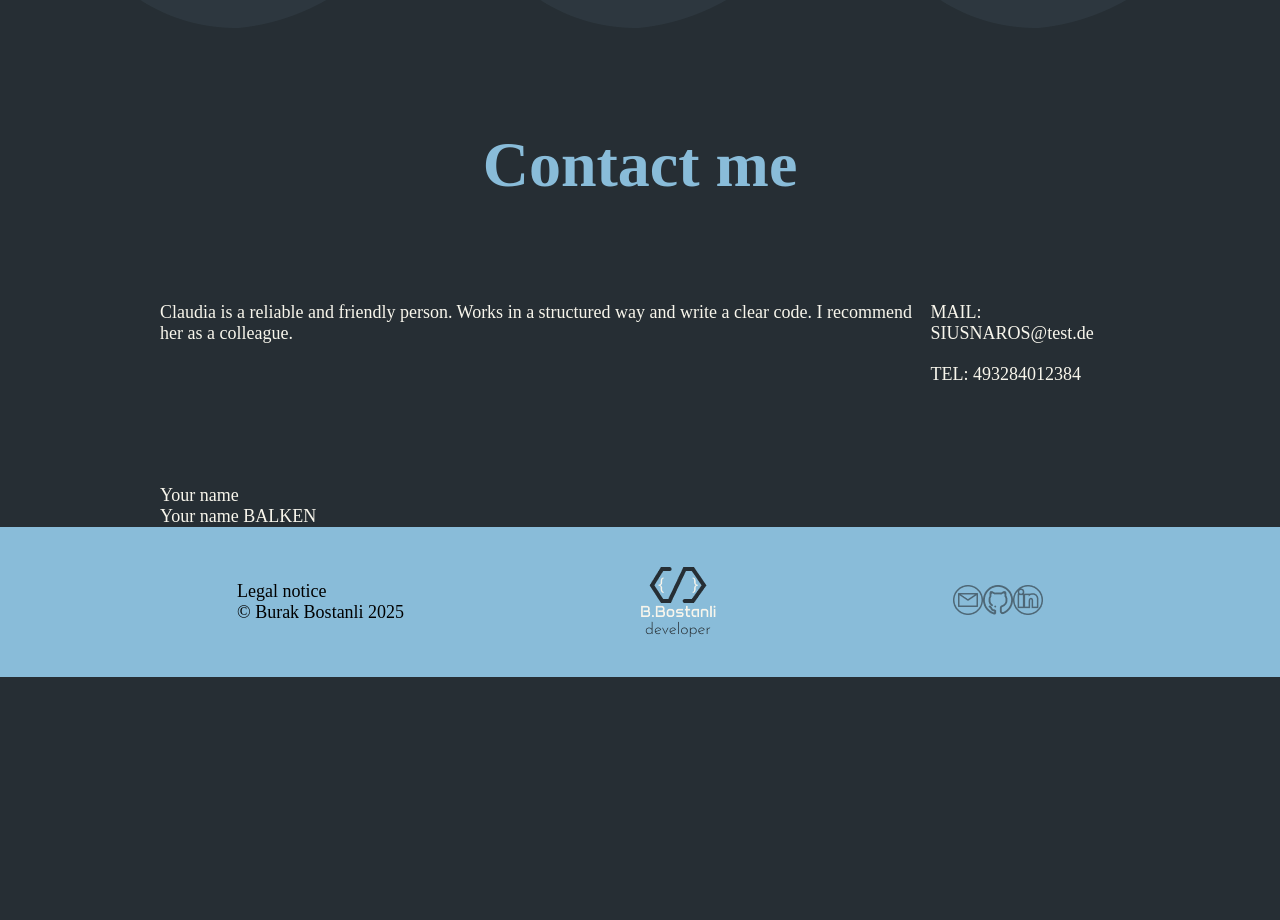
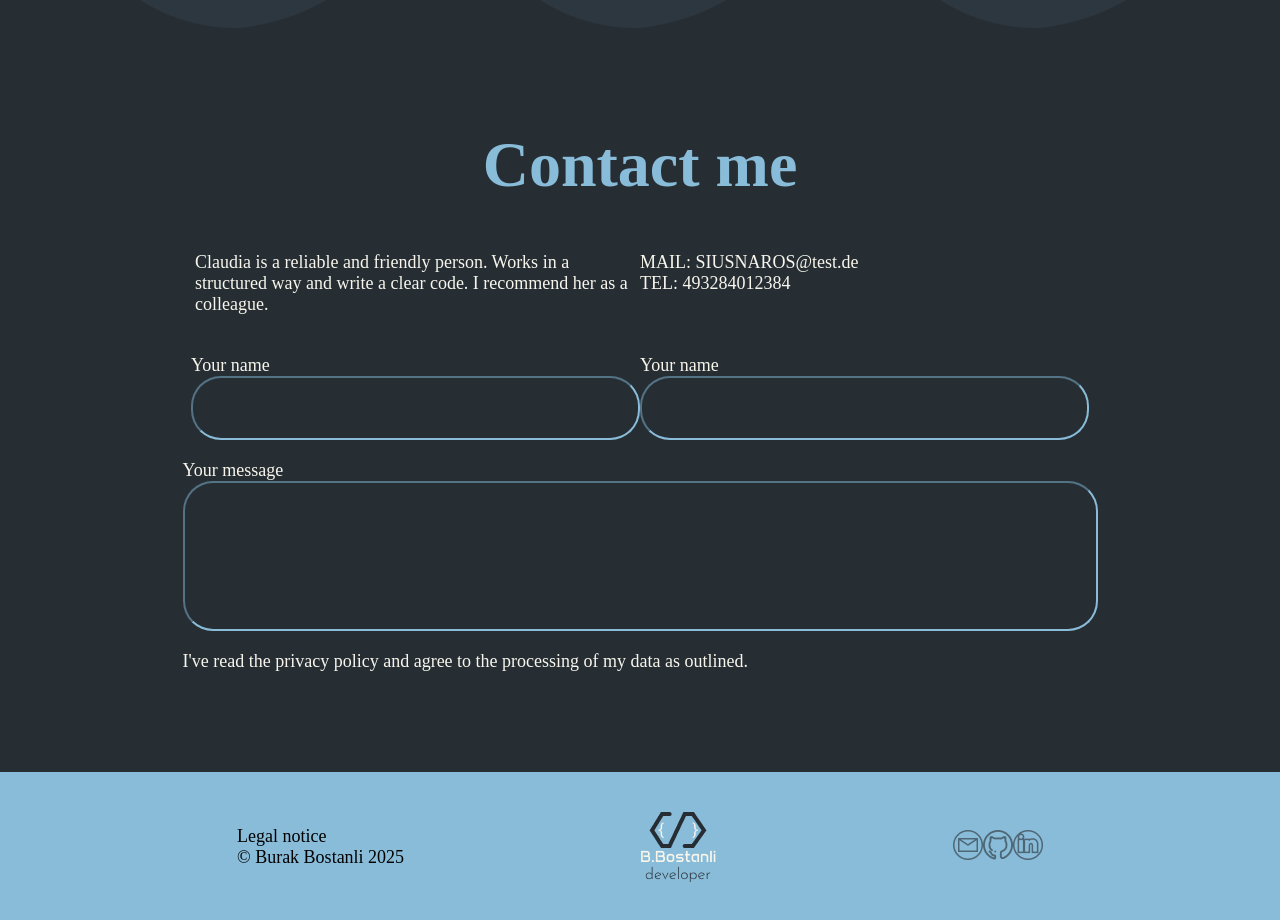
Before and after one commit to twenty2industries/portfolio, an Angular app: page / in a window 1280 px wide. Shown: the part 4140-5060 px from the top of the page. Before the commit the page ends 4817 px from the top, so only its background shows below. Built offline with nearby package versions, Linux system fonts and the light colour scheme.

Commit message:
feat&style: contact-me.component added; feedback.component edited Base structure is done, now working top down and implementing data from local arrays and add logic

```diff
--- a/src/app/main-content/contact-me/contact-me.component.html
+++ b/src/app/main-content/contact-me/contact-me.component.html
@@ -2,25 +2,29 @@
   <h1>Contact me</h1>
   <div class="input">
     <div class="text">
-      Claudia is a reliable and friendly person. Works in a structured way and write a clear code.
-      I recommend her
-      as a colleague.
+      <span>
+        Claudia is a reliable and friendly person. Works in a structured way and
+        write a clear code. I recommend her as a colleague.
+      </span>
+      <div class="contactInfo">
+        <div class="mail">MAIL: SIUSNAROS&#64;test.de</div>
+        <div class="tel">TEL: 493284012384</div>
+      </div>
     </div>
-    <div class="contactInfo">
-      <div class="mail">
-        MAIL: SIUSNAROS&#64;test.de
+    <div class="formularInput">
+      <div class="yourName">
+        <span> Your name </span>
+        <input type="text" />
       </div>
-      <div class="tel">
-        TEL: 493284012384
+      <div class="yourName">
+        <span> Your name </span>
+        <input type="text" />
       </div>
     </div>
   </div>
-  <div class="formularInput">
-    <div class="yourName">
-      <span>      Your name
-</span>
-      Your name
-      BALKEN
-    </div>
+  <div class="messageInput">
+    <span> Your message </span>
+    <input type="text" />
+    <span>I've read the privacy policy and agree to the processing of my data as outlined.</span>
   </div>
 </section>
--- a/src/app/main-content/contact-me/contact-me.component.scss
+++ b/src/app/main-content/contact-me/contact-me.component.scss
@@ -1,31 +1,53 @@
 @import "../../mixins.scss";
 
 section {
-  padding: 0rem 16rem;
   @include dFlex(center, center);
   flex-direction: column;
+  margin:  10rem 0rem;
 
   > .input {
-    @include dFlex(center, normal);
-    flex-direction: row;
-    margin: 10rem 0rem;
-    width: 100%;
-
-    > .contactInfo {
+    @include dFlex(space-evenly, normal);
+    flex-direction: column;
+    margin-top: 5rem;
+    > .text {
       @include dFlex(center, start);
-      flex-direction: column;
-      gap: 2rem;
+      > span {
+        width: 44.5rem;
+      }
+            > .contactInfo {
+        @include dFlex(center, start);
+        flex-direction: column;
+        width: 44.5rem;
+      }
     }
   }
 }
 
+.formularInput {
+  @include dFlex(start, center);
+}
 
-.formularInput{
-  width: 100%;
-    @include dFlex(start, center);
+.messageInput {
+  @include dFlex(start, start);
+  flex-direction: column;
 
-    >.yourName{
-          @include dFlex(center, start);
-      flex-direction: column;
-    }
+  > input {
+    width: 91.1rem;
+    height: 14.6rem;
+  }
 }
+
+.yourName {
+  margin-top: 4rem;
+  @include dFlex(center, start);
+  flex-direction: column;
+}
+
+input {
+  background-color: #262E34;
+  width: 44.5rem;
+  height: 6rem;
+  border-radius: 3rem;
+  border-color: #89bcd9;
+  margin-bottom: 2rem;
+}
--- a/src/app/main-content/feedback/feedback.component.scss
+++ b/src/app/main-content/feedback/feedback.component.scss
@@ -1,18 +1,20 @@
 @import "./../../mixins.scss";
 
-section{
+section {
   margin: 10rem 0rem;
   @include dFlex(center, center);
   flex-direction: column;
 
-  >div{
+  > div {
     @include dFlex(center, center);
+    flex-wrap: nowrap;
+
     gap: 10rem;
     width: 100%;
     margin-top: 5rem;
   }
 }
 
-h1{
+h1 {
   font-size: 3.6rem;
 }
```
